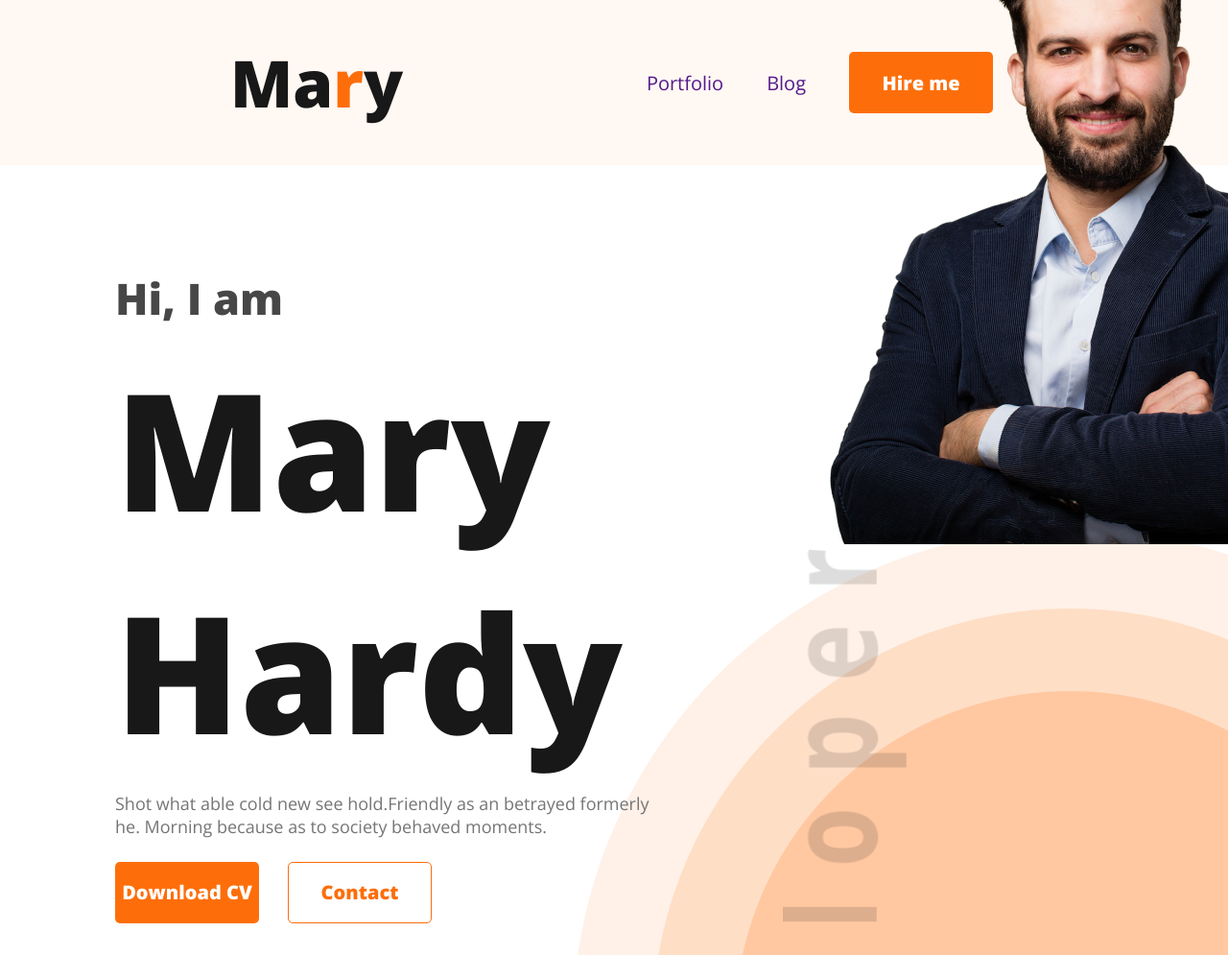
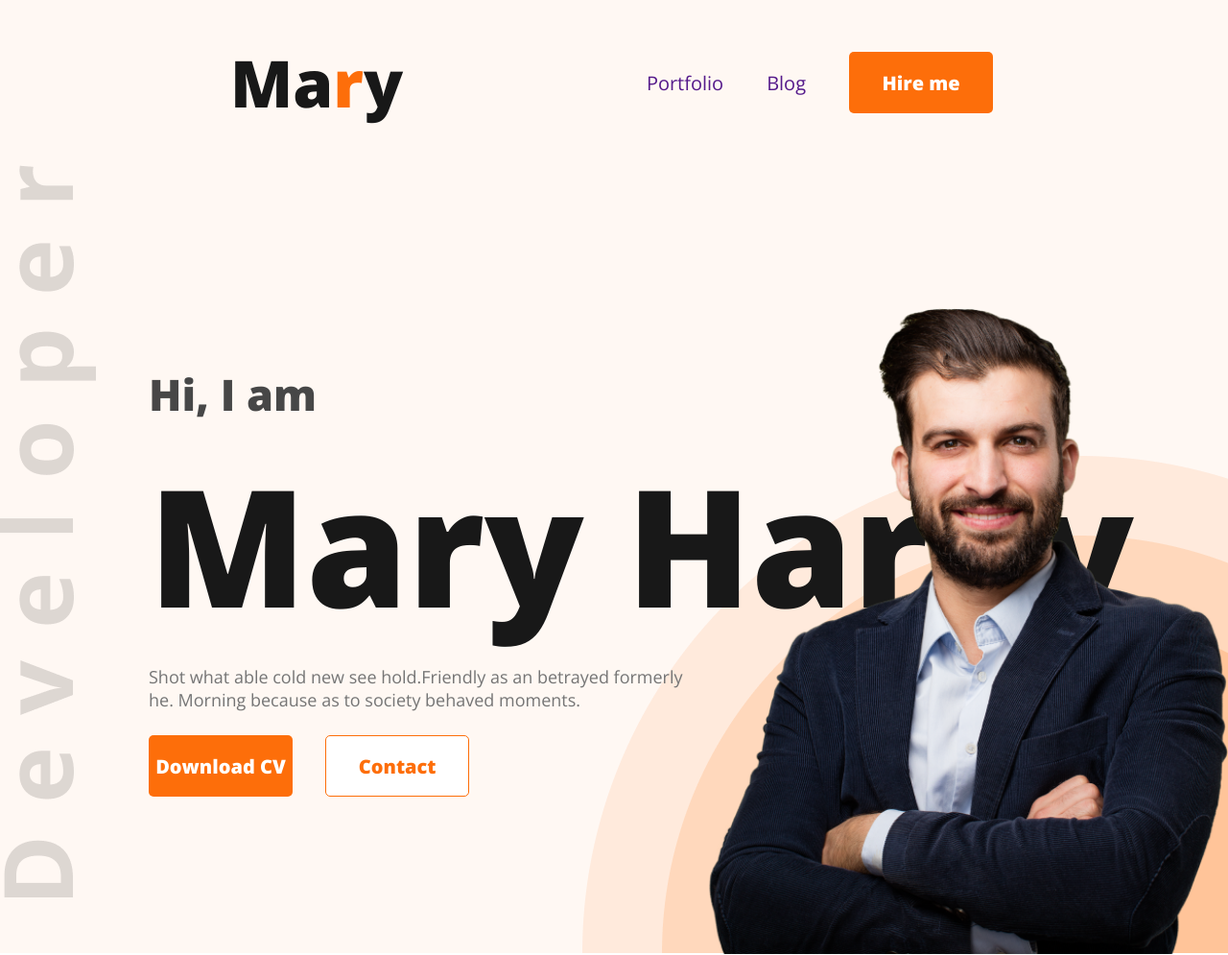
Before and after one commit to Naznin-ara/module5-portfolio-project, a plain HTML site: page index.html in a window 1280 px wide. Shown: the top 995 px of the page at 96% size. Drawn offline with nearby package versions, Linux system fonts and the light colour scheme.

Commit message:
banner done

```diff
--- a/index.html
+++ b/index.html
@@ -45,7 +45,7 @@
                 </div>
                 <div class="banner-img">
                     <img class="img1" src="images/hardy.png" alt="">
-                    <img class="img2" src="images/developer.png" alt="">
+                    <!-- <img class="img2" src="images/developer.png" alt=""> -->
                 </div>
             </div>
 
--- a/style.css
+++ b/style.css
@@ -56,22 +56,25 @@ nav ul li a{
 /* nav section end */
 /* banner section start */
 .banner-container{
-    background-image: url("images/header_bg.png");
+    background-image: url("images/header_bg.png"),url(images/developer.png);
     width:100%;
-    height:837px;
-    background-position: bottom right;
+    height:776px;
+    background-position: bottom right, top left;
     background-repeat: no-repeat;
     display: flex;
     justify-content: space-between;
     align-items: center;
-    padding:30px 30px 30px 120px;
+    padding:45px 35px 0px 125px;
+    /* margin-top:30px; */
+    background-color: #FFF8F3;
 }
 .banner-content{
-    width:60%
+    width:70%
     display: flex;
     flex-direction: column;
     justify-content: center;
     align-items: flex-start;
+    padding: 30px;
 }
 .banner-title{
     font-size: 45px;
@@ -93,26 +96,32 @@ nav ul li a{
     color:#757575;
     margin-bottom: 25px;
 }
-/* .banner-img{
-    display: flex;
-    justify-content: space-between;
-} */
+.banner-img{
+    position: relative;
+}
 .img1{
-    width: 584px;
-height: 676px;
-background-position: bottom right;
+width: 600px;
+height: 700px;
+position: absolute;
+top: -311px;
+right: 116px;
+
 }
-.img2{
+/* .img2{
     height:774px;
     width:130px;
+    /* position:absolute;
+    top:0;
+    left:0; */
 
-}
+} */
 .banner-btn{
     display: flex;
-    gap:30px;
+    gap:35px;
 }
 .btn2{
     background-color: white;
     border:1px solid #FD6E0A;
     color:#FD6E0A;
+    margin-left:30px;
 }
```
